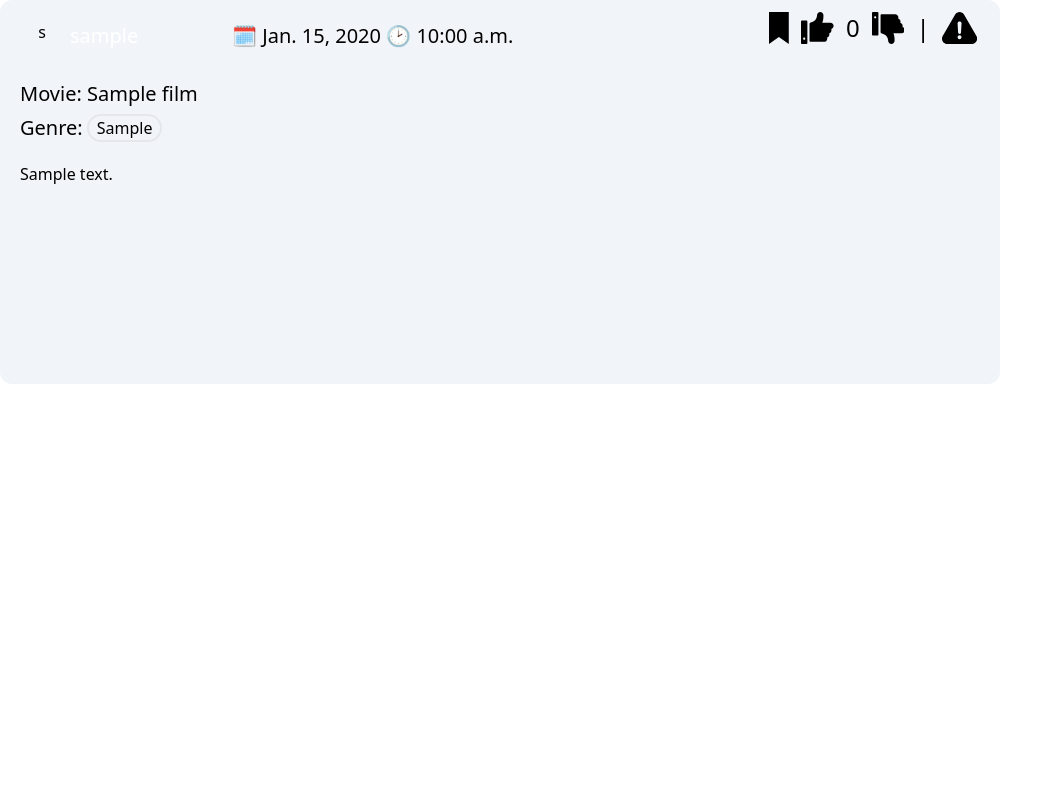
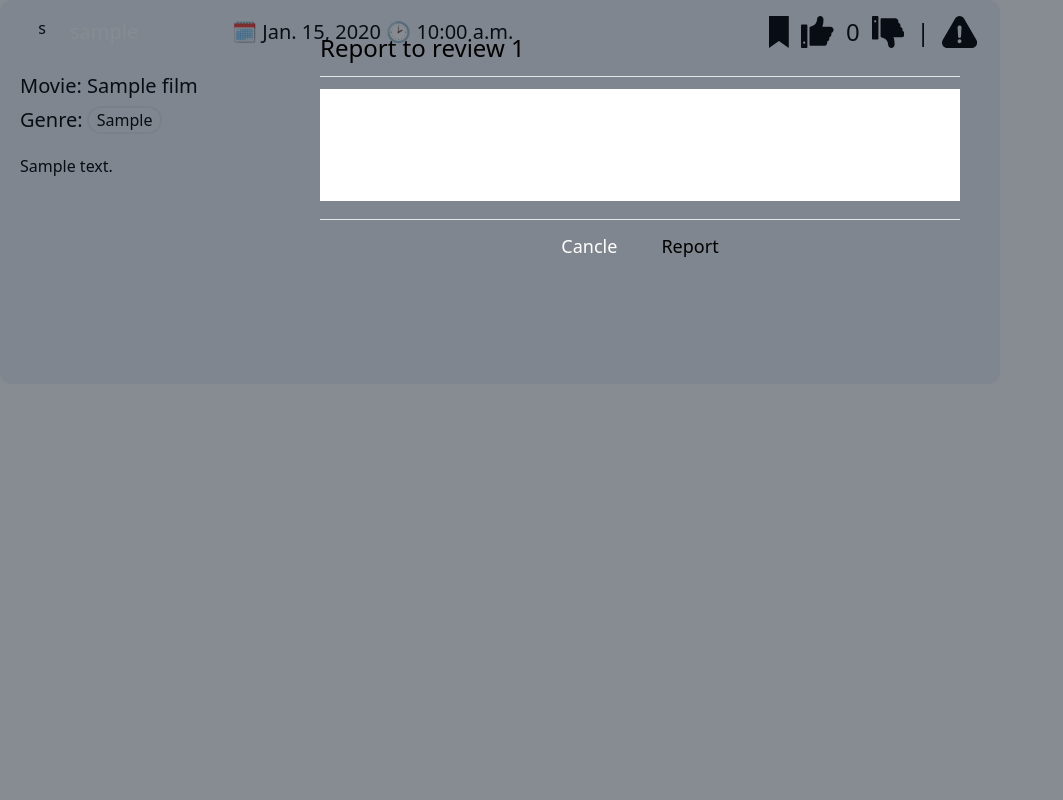
Before and after one commit to WongNung/WongNung, a Django app: page /show_review_component/1 in a window 1280 px wide. Shown: the whole page, without its empty margins (0-1063 px from the left). Run offline with Django 4.2, Linux system fonts and the light colour scheme; tables that the repository leaves empty hold one stand-in row (values such as "Sample post"); some libraries are stand-ins or nearby versions.

Commit message:
add report modal for review components

```diff
--- a/wongnung/templates/wongnung/review_component.html
+++ b/wongnung/templates/wongnung/review_component.html
@@ -1,5 +1,6 @@
-{% load static %} {% load tailwind_tags %} {% tailwind_css %}
-
+{% extends 'base.html' %}
+{% block title %}{% block t %}Review: {{ film.title }}{% endblock %}{% endblock %}
+{% block content %}{% block c %}
 <div class="bg-slate-100 rounded-xl h-96 w-[1000px] review{{review.id}}">
     <div class="pt-3 flex flex-row items-center">
         <!--User profile box-->
@@ -77,16 +78,15 @@
                 |
             </label>
             <!--Report button-->
-            <label>
-                <input class="sr-only peer" name="downvote" type="checkbox" value="down" />
-                <div class="text-post-grey peer-checked:text-component-red hover:drop-shadow-lg">
+            <button class="block" type="button" data-modal-toggle="ReportModal">
+                <div class="text-component-red hover:drop-shadow-lg">
                     <svg class="h-8 relative" viewBox="0 0 486 442" fill="currentColor"
                         xmlns="http://www.w3.org/2000/svg">
                         <path fill-rule="evenodd"
                             d="M476.099 331.968L305.899 37.168C278.099 -11.532 207.799 -11.532 180.099 37.168L9.799 331.968C-18.001 380.668 16.599 441.168 72.699 441.168H412.599C468.699 441.168 503.899 380.068 476.099 331.968ZM242.899 375.768C228.099 375.768 215.799 363.468 215.799 348.668C215.799 333.868 228.099 321.568 242.899 321.568C257.699 321.568 269.999 333.868 269.399 349.368C270.099 363.468 257.099 375.768 242.899 375.768ZM267.599 200.568C266.399 221.568 265.099 242.468 263.899 263.468C263.299 270.268 263.299 276.468 263.299 283.168C262.699 294.268 253.999 302.868 242.899 302.868C231.799 302.868 223.199 294.868 222.499 283.768C220.699 251.068 218.799 218.968 216.999 186.268C216.399 177.668 215.799 168.968 215.099 160.368C215.099 146.168 223.099 134.468 236.099 130.768C249.099 127.668 261.999 133.868 267.599 146.168C269.499 150.468 270.099 154.768 270.099 159.768C269.499 173.468 268.199 187.068 267.599 200.568Z" />
                     </svg>
                 </div>
-            </label>
+            </button>
         </div>
     </div>
     <!--Hyperlink to film details page-->
@@ -112,3 +112,35 @@
         </div>
     </div>
 </div>
+<!--Report Modal-->
+<div id="ReportModal" data-modal-show="true" aria-hidden="true" class="hidden overflow-x-hidden overflow-y-auto fixed h-modal top-5 left-0 right-0 z-50 justify-center items-center">
+    <div class="bg-user-grey relative w-full max-w-2xl px-4 h-full rounded-lg">
+        <div class="flex flex-col divide-y">
+            <!--Modal header-->
+            <div class="font-primary text-tag-yellow text-2xl py-3">
+                Report to review {{ review.id }}
+            </div>
+            <!--Content area-->
+            <div class="font-body text-white py-3">
+                <textarea class="resize-none w-full h-28 focus:ring-1 focus:ring-tag-yellow focus:border-tag-yellow text-black text-lg">
+                </textarea>
+            </div>
+            <!--Cancle & submit button-->
+            <div class="flex flex-row py-3 justify-center w-full">
+                <button class="rounded-lg bg-component-red" data-modal-toggle="ReportModal">
+                    <div class="text-white text-lg px-3">
+                        Cancle
+                    </div>
+                </button>
+                <button class="ml-5 rounded-lg bg-tag-yellow" data-modal-toggle="ReportModal" type="submit" name="report" value="report">
+                    <div class="text-nlack text-lg px-3">
+                        Report
+                    </div>
+                </button>
+            </div>
+        </div>
+    </div>
+</div>
+
+<script src="https://unpkg.com/flowbite@1.4.4/dist/flowbite.js"></script>
+{% endblock %}{% endblock %}
```
